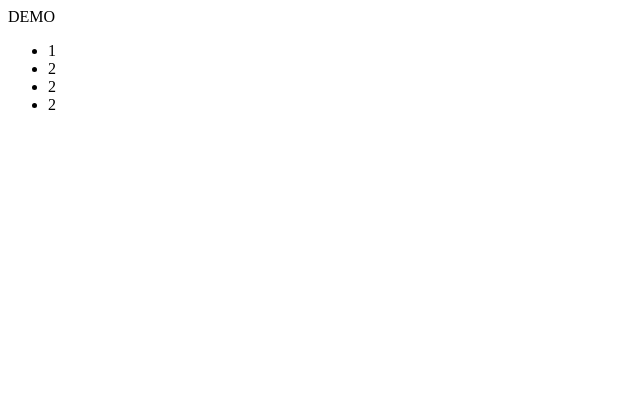
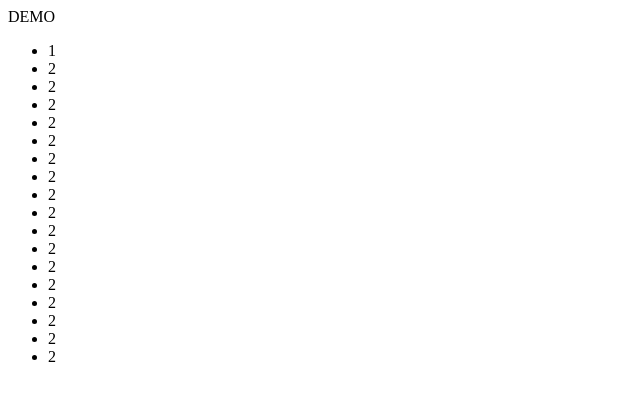
Before and after one commit to Edward-Leopold/FrontProject-demo, a plain HTML site: page index.html in a window 1280 px wide. Shown: the whole page, without its empty margins (0-640 px from the left). Drawn offline with Linux system fonts and the light colour scheme.

Commit message:
news added

```diff
--- a/index.html
+++ b/index.html
@@ -16,6 +16,20 @@
         <li>2</li>
         <li>2</li>
         <li>2</li>
+        <li>2</li>
+        <li>2</li>
+        <li>2</li>
+        <li>2</li>
+        <li>2</li>
+        <li>2</li>
+        <li>2</li>
+        <li>2</li>
+        <li>2</li>
+        <li>2</li>
+        <li>2</li>
+        <li>2</li>
+        <li>2</li>
+        <li>2</li>
     </ul>
 </body>
 </html>
```
Also changed, not shown: news.html (added, +12 -0 lines).
